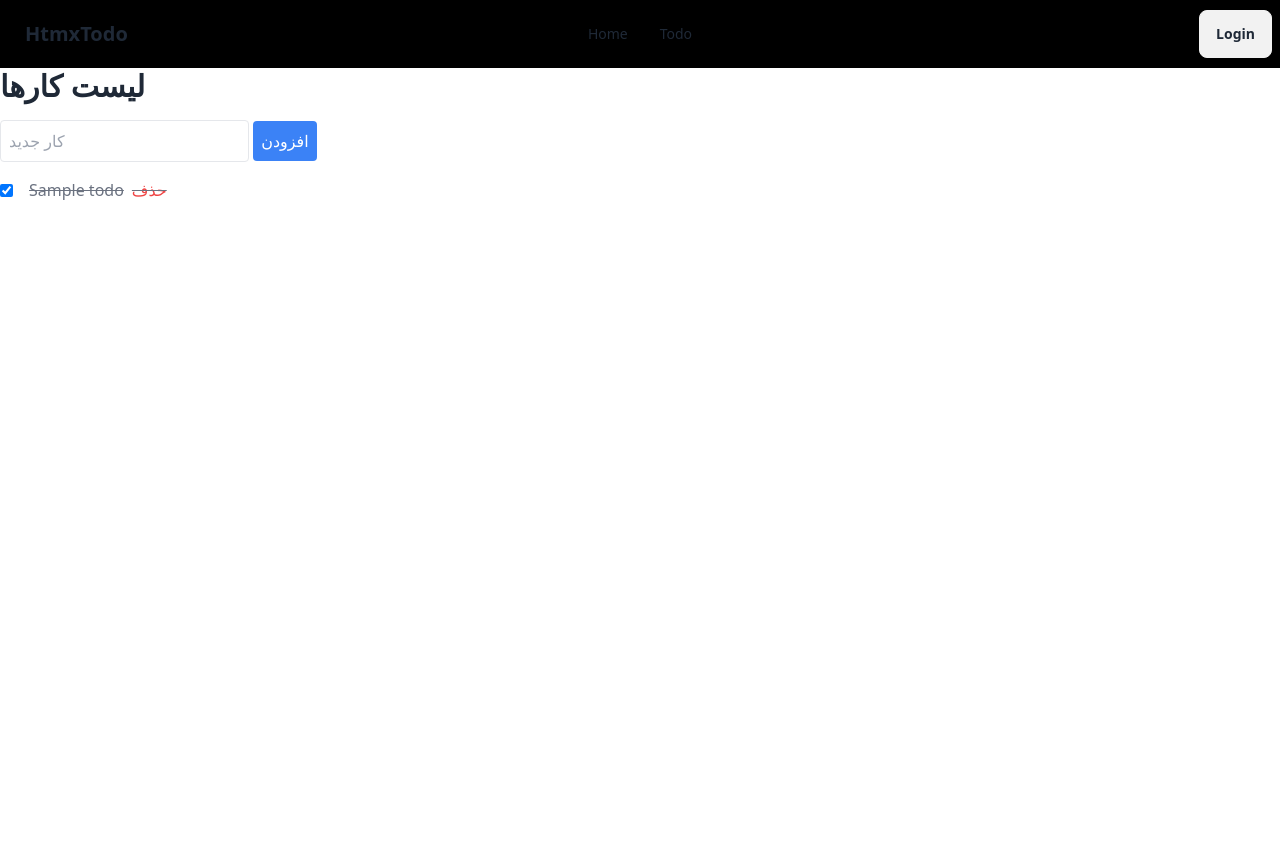
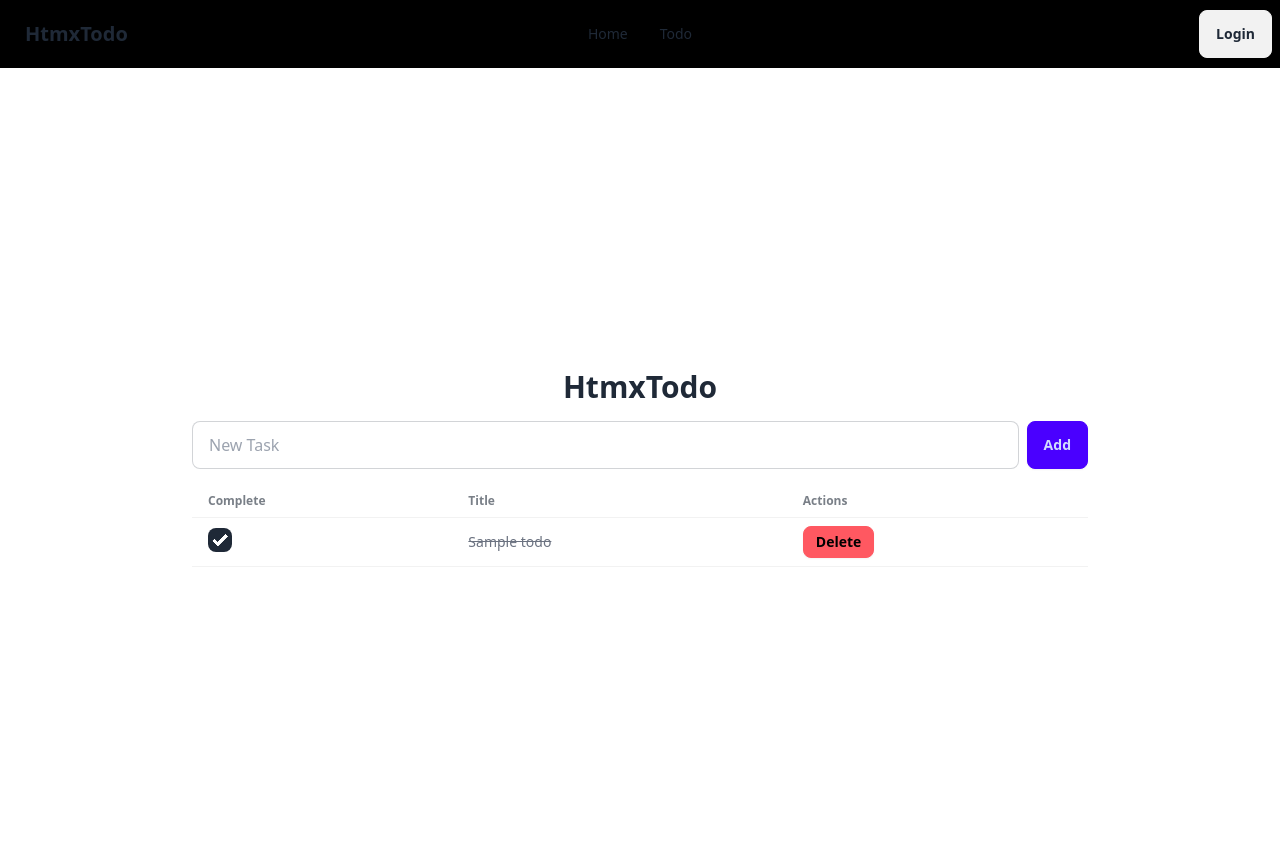
Before and after one commit to Foshati/shop-fullstack-django-nextjs, a Django app: page /todo/ in a window 1280 px wide. Before the commit the page ends 200 px from the top, so only its background shows below. Run offline with Django 5.2, Linux system fonts and the light colour scheme; tables that the repository leaves empty hold one stand-in row (values such as "Sample post"); some libraries are stand-ins or nearby versions.

Commit message:
fix style and delet item todo

```diff
--- a/home/templates/home/home.html
+++ b/home/templates/home/home.html
@@ -1,5 +1,5 @@
 {% extends 'base.html' %}
 
 {% block content %}
-  <h1 class="text-3xl font-bold underline">Hello world!</h1>
+  <h1 class="text-3xl font-bold underline m-4">Hello FA</h1>
 {% endblock %}
--- a/todo/templates/todo/todo_item.html
+++ b/todo/templates/todo/todo_item.html
@@ -1,12 +1,17 @@
-<li class="flex items-center space-x-2 {% if todo.completed %}line-through text-gray-500{% endif %}">
-    <input type="checkbox"
-           {% if todo.completed %}checked{% endif %}
-           hx-post="{% url 'todo:toggle_todo' todo.pk %}"
-           hx-swap="outerHTML"
-           class="mr-2">
-    <span>{{ todo.title }}</span>
-    <button hx-delete="{% url 'todo:delete_todo' todo.pk %}"
-            hx-target="closest li"
-            hx-swap="outerHTML"
-            class="text-red-500 hover:text-red-700">حذف</button>
-</li>
+<tr class="border-b {% if todo.completed %}line-through text-gray-500{% endif %}">
+    <td class="px-4 py-2">
+        <input type="checkbox"
+               {% if todo.completed %}checked{% endif %}
+               hx-post="{% url 'todo:toggle_todo' todo.pk %}"
+               hx-swap="outerHTML"
+               class="checkbox">
+    </td>
+    <td class="px-4 py-2">{{ todo.title }}</td>
+    <td class="px-4 py-2">
+        <button hx-post="{% url 'todo:delete_todo' todo.pk %}"
+                hx-include="this"
+                hx-target="closest tr"
+                hx-swap="outerHTML"
+                class="btn btn-error btn-sm">Delete</button>
+    </td>
+</tr>
--- a/todo/templates/todo/todo_list.html
+++ b/todo/templates/todo/todo_list.html
@@ -1,17 +1,32 @@
 {% extends 'base.html' %}
 
 {% block content %}
-  <h1 class="text-3xl font-bold mb-4">لیست کارها</h1>
+  <div class="flex justify-center items-center min-h-screen">
+    <div class="w-full max-w-4xl">
+      <h1 class="text-3xl font-bold mb-4 text-center">HtmxTodo</h1>
 
       <form hx-post="{% url 'todo:add_todo' %}" hx-target="#todo-list" hx-swap="beforeend" class="mb-4">
         {% csrf_token %}
-    <input type="text" name="title" placeholder="کار جدید" class="p-2 border rounded" />
-    <button type="submit" class="bg-blue-500 text-white p-2 rounded">افزودن</button>
+        <div class="flex space-x-2">
+          <input type="text" name="title" placeholder="New Task" class="input input-bordered flex-grow" />
+          <button type="submit" class="btn btn-primary">Add</button>
+        </div>
       </form>
 
-  <ul id="todo-list" class="space-y-2">
+      <table class="table w-full">
+        <thead>
+          <tr>
+            <th class="px-4 py-2">Complete</th>
+            <th class="px-4 py-2">Title</th>
+            <th class="px-4 py-2">Actions</th>
+          </tr>
+        </thead>
+        <tbody id="todo-list">
           {% for todo in todos %}
             {% include 'todo/todo_item.html' %}
           {% endfor %}
-  </ul>
+        </tbody>
+      </table>
+    </div>
+  </div>
 {% endblock %}
--- a/todo/views.py
+++ b/todo/views.py
@@ -1,5 +1,6 @@
 from django.shortcuts import render, get_object_or_404
 from django.http import HttpResponse
+from django.views.decorators.csrf import csrf_exempt
 from django.views.decorators.http import require_http_methods
 from .models import Todo
 
@@ -17,7 +18,8 @@ def add_todo(request):
     return render(request, "todo/todo_item.html", {"todo": todo})
 
 
-@require_http_methods(["DELETE"])
+@csrf_exempt
+@require_http_methods(["POST"])
 def delete_todo(request, pk):
     todo = get_object_or_404(Todo, pk=pk)
     todo.delete()
```
Lines whose indentation alone changed are shown as unchanged.
